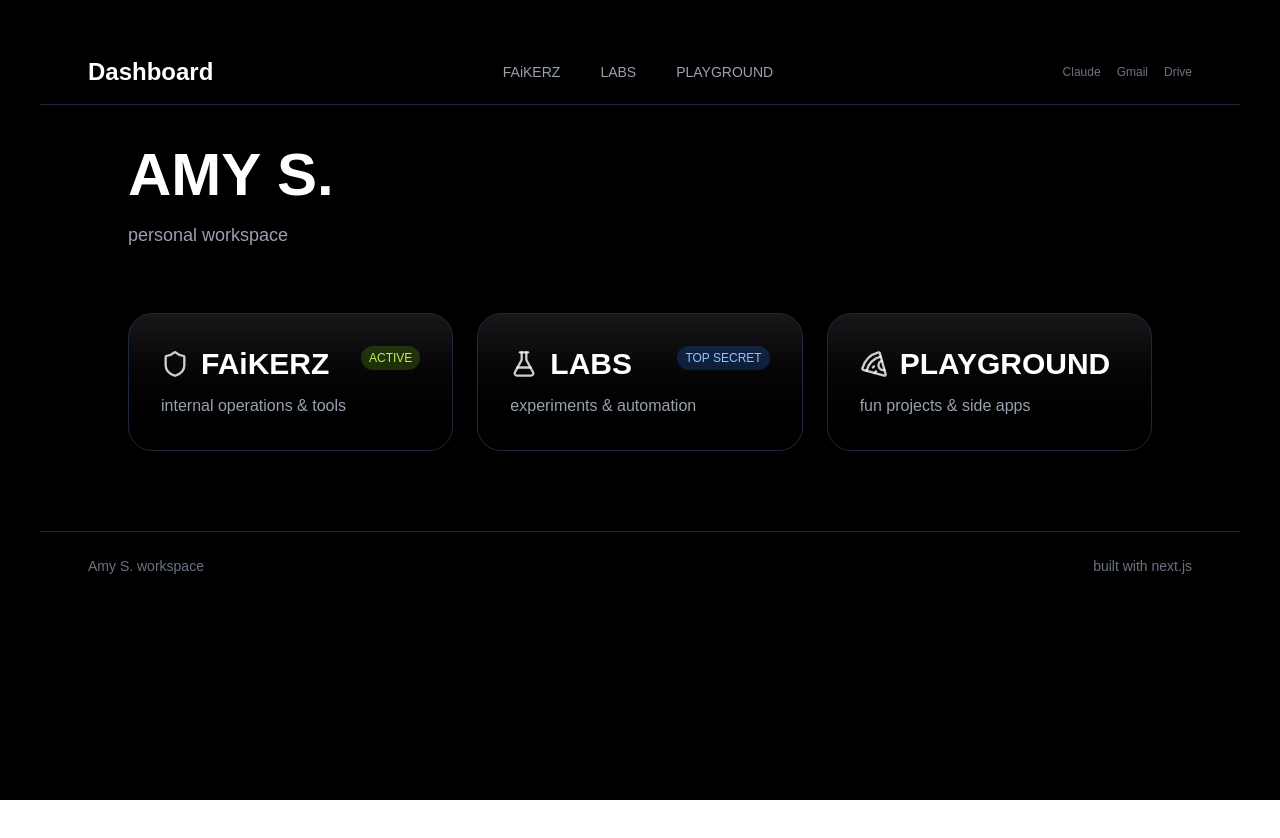
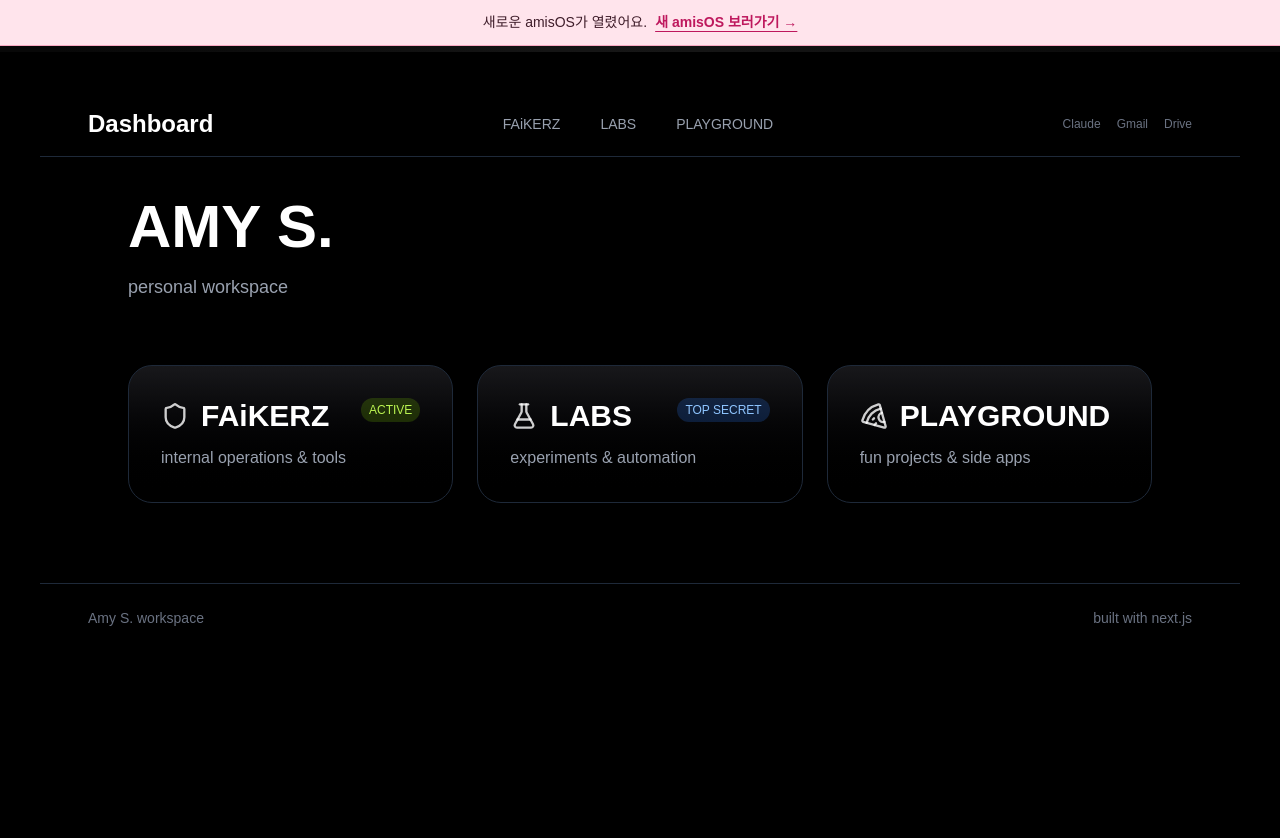
Before and after one commit to amis-zip/workspace, a Next.js app: page / in a window 1280 px wide. Shown: the top 838 px of the page. Before the commit the page ends 800 px from the top, so only its background shows below. Built offline with nearby package versions, Linux system fonts and the light colour scheme.

Commit message:
Add amisOS migration notice

```diff
--- a/app/layout.tsx
+++ b/app/layout.tsx
@@ -13,12 +13,52 @@ export default function RootLayout({
 }) {
   return (
     <html lang="en">
-      <body className="bg-black text-white">
+      <body
+        style={{
+          margin: 0,
+          paddingTop: "52px",
+          backgroundColor: "#000000",
+          color: "#ffffff",
+        }}
+      >
+        <div
+          style={{
+            position: "fixed",
+            top: 0,
+            left: 0,
+            right: 0,
+            zIndex: 999999,
+            backgroundColor: "#ffe4ec",
+            color: "#3f1d2a",
+            borderBottom: "1px solid #f9a8c3",
+            padding: "12px 16px",
+            textAlign: "center",
+            fontSize: "14px",
+            fontWeight: 500,
+            boxShadow: "0 2px 12px rgba(0, 0, 0, 0.25)",
+          }}
+        >
+          <span style={{ marginRight: "8px" }}>
+            새로운 amisOS가 열렸어요.
+          </span>
+          <a
+            href="https://amis-os.vercel.app/"
+            target="_blank"
+            rel="noopener noreferrer"
+            style={{
+              color: "#be185d",
+              fontWeight: 700,
+              textDecoration: "underline",
+              textUnderlineOffset: "4px",
+            }}
+          >
+            새 amisOS 보러가기 →
+          </a>
+        </div>
 
         <CommandMenu />
 
         {children}
-
       </body>
     </html>
   );
```
Also changed, not shown: 2 other files (tests, documents, lock files or other folders).
